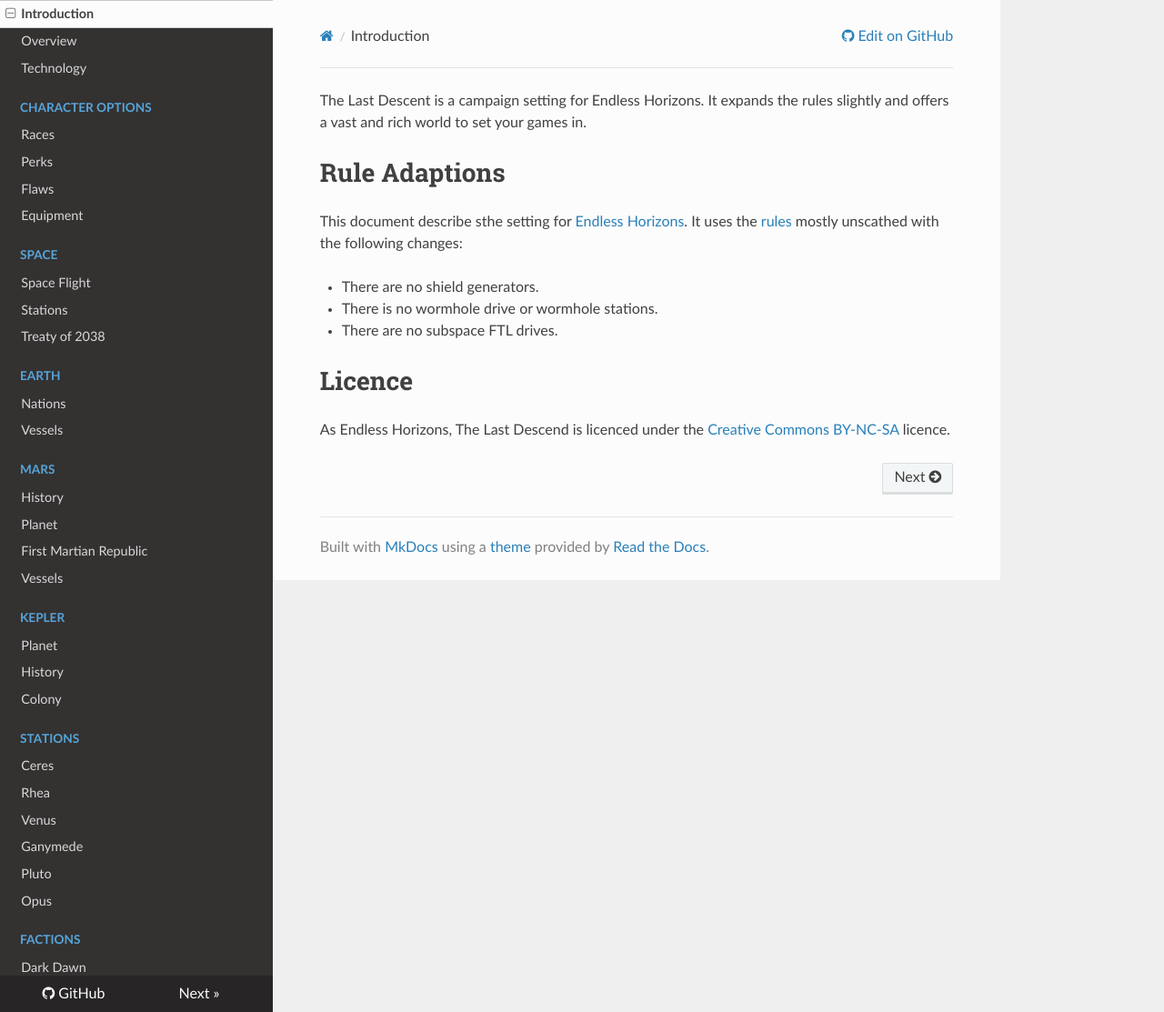
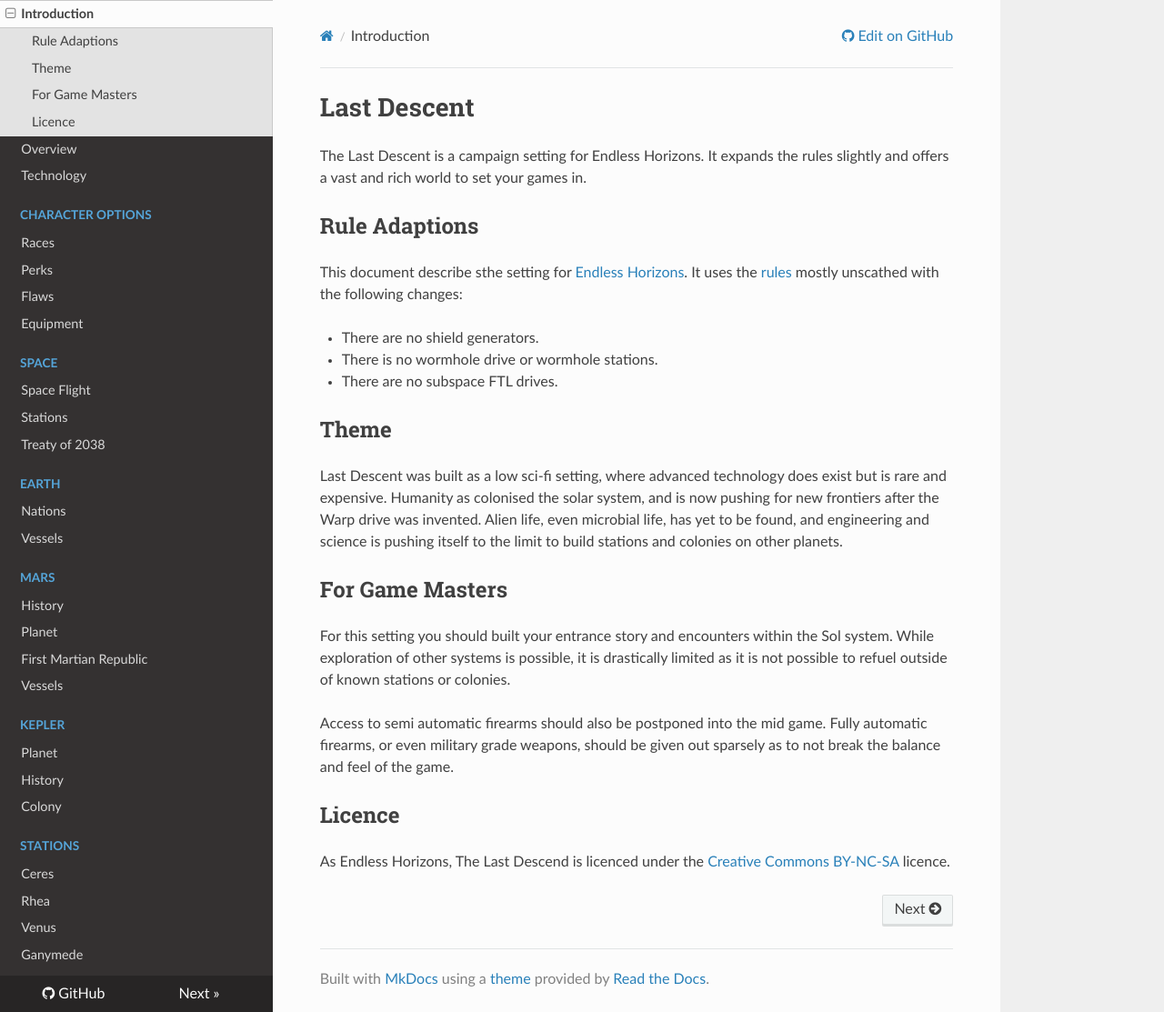
Before and after one commit to ehrpg/lastdescent, an MkDocs documentation site: the page built from docs/index.md, in a window 1280 px wide and 1113 px high. Shown: the whole window at 91% size. Built offline with MkDocs 1.6.1, drawn with Linux system fonts in a browser that asks for light colours; nearby versions of some CDN libraries; old or Windows-style settings are respelled for this version of MkDocs.

Commit message:
update overview and give some more hints

```diff
--- a/docs/index.md
+++ b/docs/index.md
@@ -1,7 +1,9 @@
+# Last Descent
+
 The Last Descent is a campaign setting for Endless Horizons. It expands the
 rules slightly and offers a vast and rich world to set your games in.
 
-# Rule Adaptions
+## Rule Adaptions
 
 This document describe sthe setting for
 [Endless Horizons](https://github.com/ehrpg). It uses the
@@ -12,7 +14,25 @@ changes:
 - There is no wormhole drive or wormhole stations.
 - There are no subspace FTL drives.
 
-# Licence
+## Theme
+
+Last Descent was built as a low sci-fi setting, where advanced technology does
+exist but is rare and expensive. Humanity as colonised the solar system, and
+is now pushing for new frontiers after the Warp drive was invented. Alien life,
+even microbial life, has yet to be found, and engineering and science is pushing
+itself to the limit to build stations and colonies on other planets.
+
+## For Game Masters
+
+For this setting you should built your entrance story and encounters within the
+Sol system. While exploration of other systems is possible, it is drastically
+limited as it is not possible to refuel outside of known stations or colonies.
+
+Access to semi automatic firearms should also be postponed into the mid game.
+Fully automatic firearms, or even military grade weapons, should be given out
+sparsely as to not break the balance and feel of the game.
+
+## Licence
 
 As Endless Horizons, The Last Descend is licenced under the
 [Creative Commons BY-NC-SA](http://creativecommons.org/licenses/by-nc-sa/4.0/)
```
